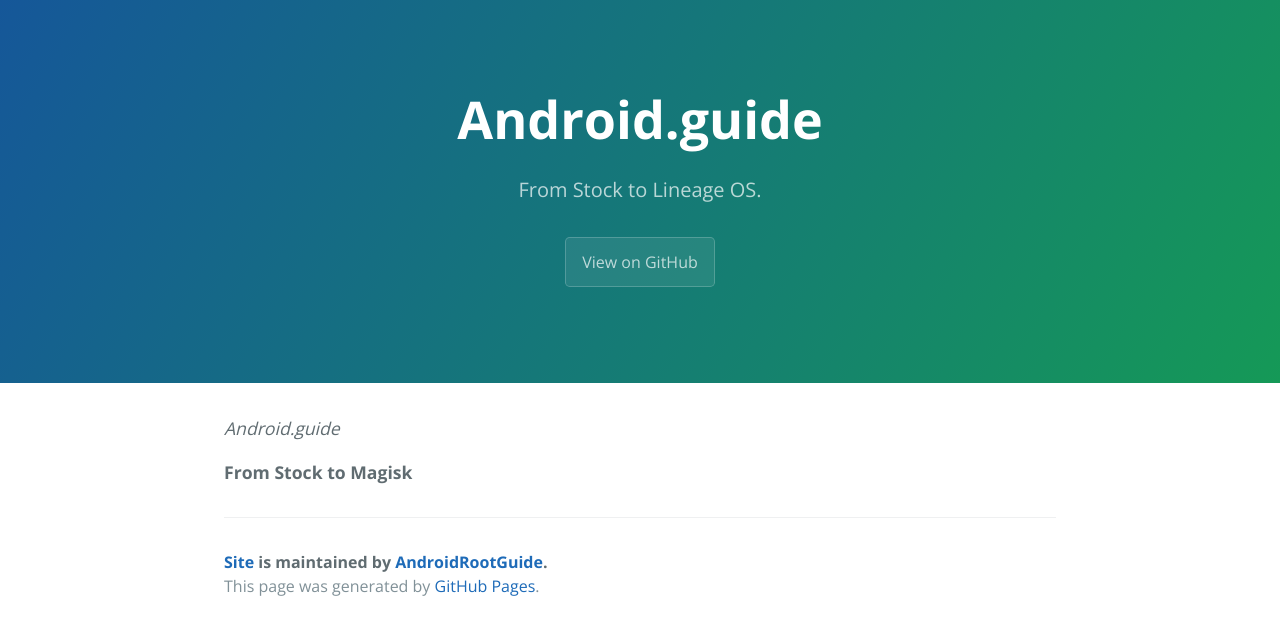
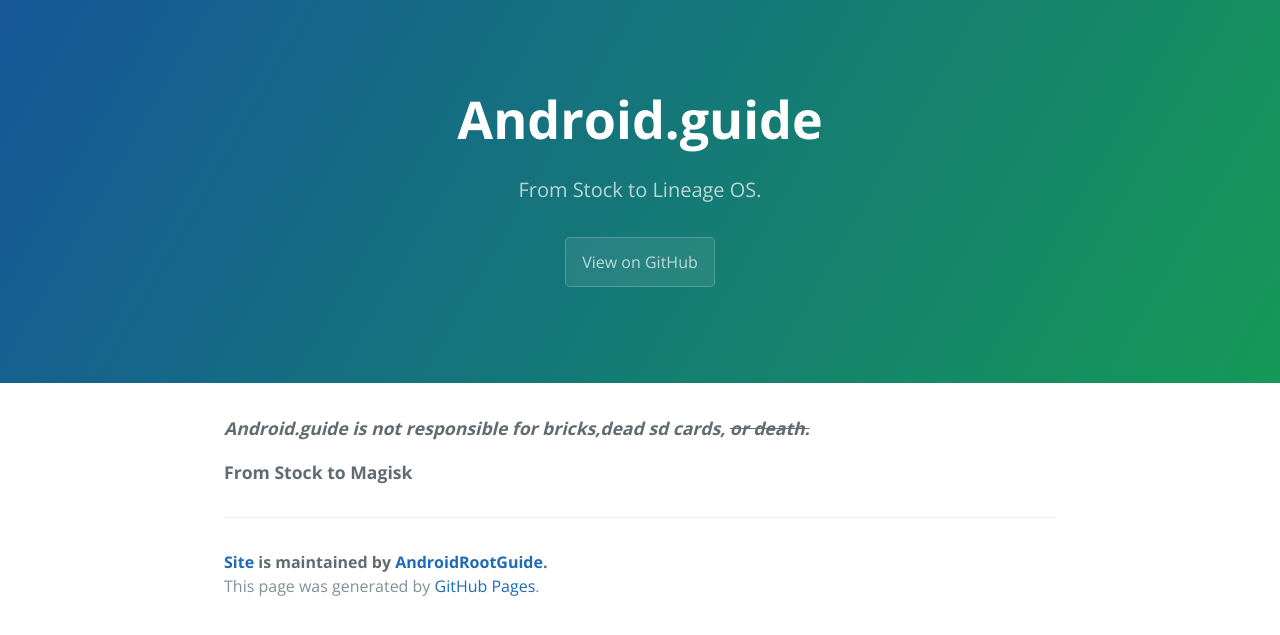
Before and after one commit to AndroidRootGuide/Site, a Jekyll site: the page built from index.md, in a window 1280 px wide. Shown: the top 635 px of the page. Built offline with Jekyll 4.4.1, drawn with Linux system fonts in a browser that asks for light colours; our own code applies the rules of GitHub Pages for plain Markdown files.

Commit message:
Update index.md

```diff
--- a/index.md
+++ b/index.md
@@ -1,6 +1,5 @@
 
-_Android.guide_
-
+**_Android.guide is not responsible for bricks,dead sd cards, ~~or death.~~_**
 
 
 **From Stock to Magisk**
```
